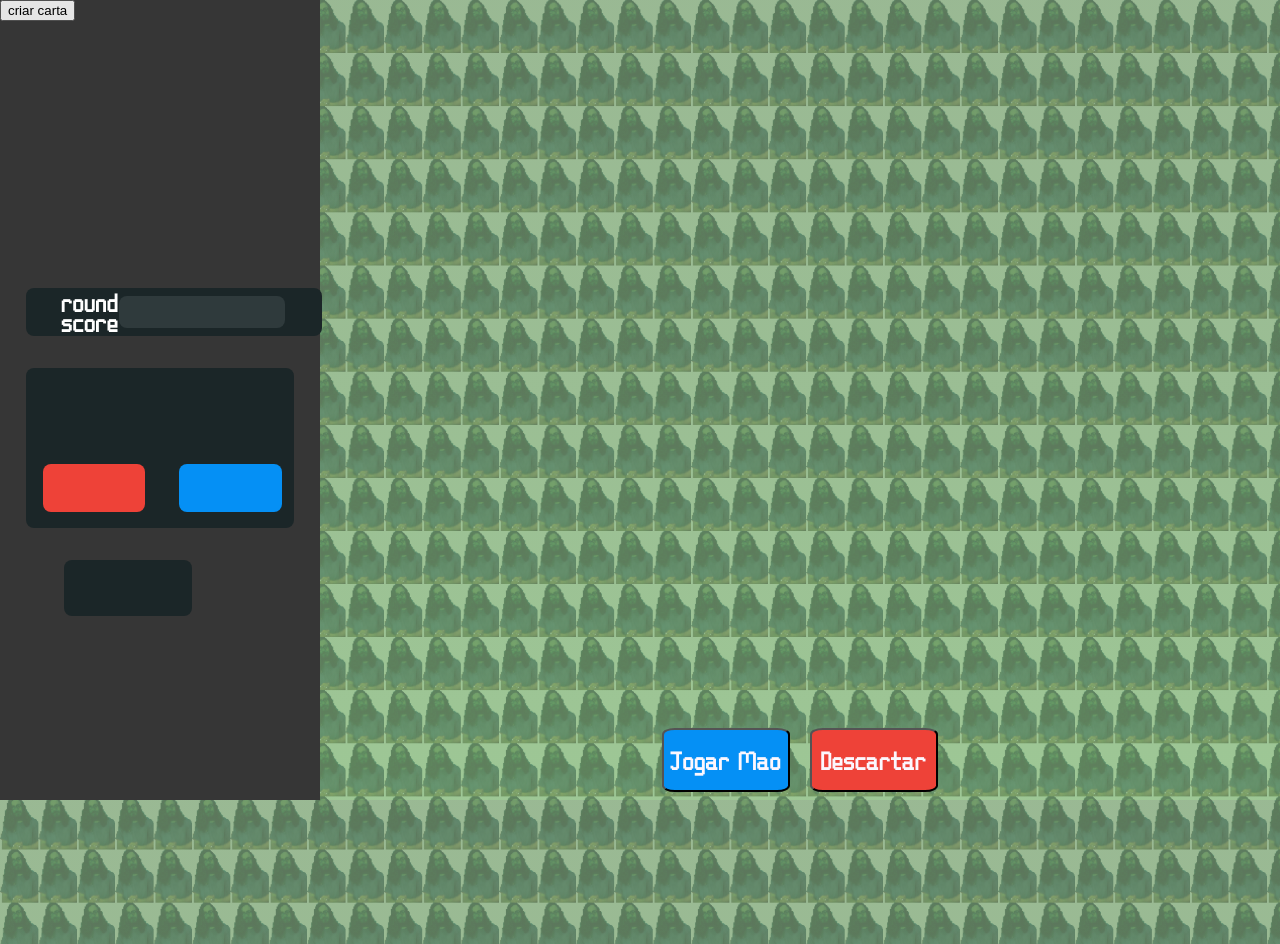
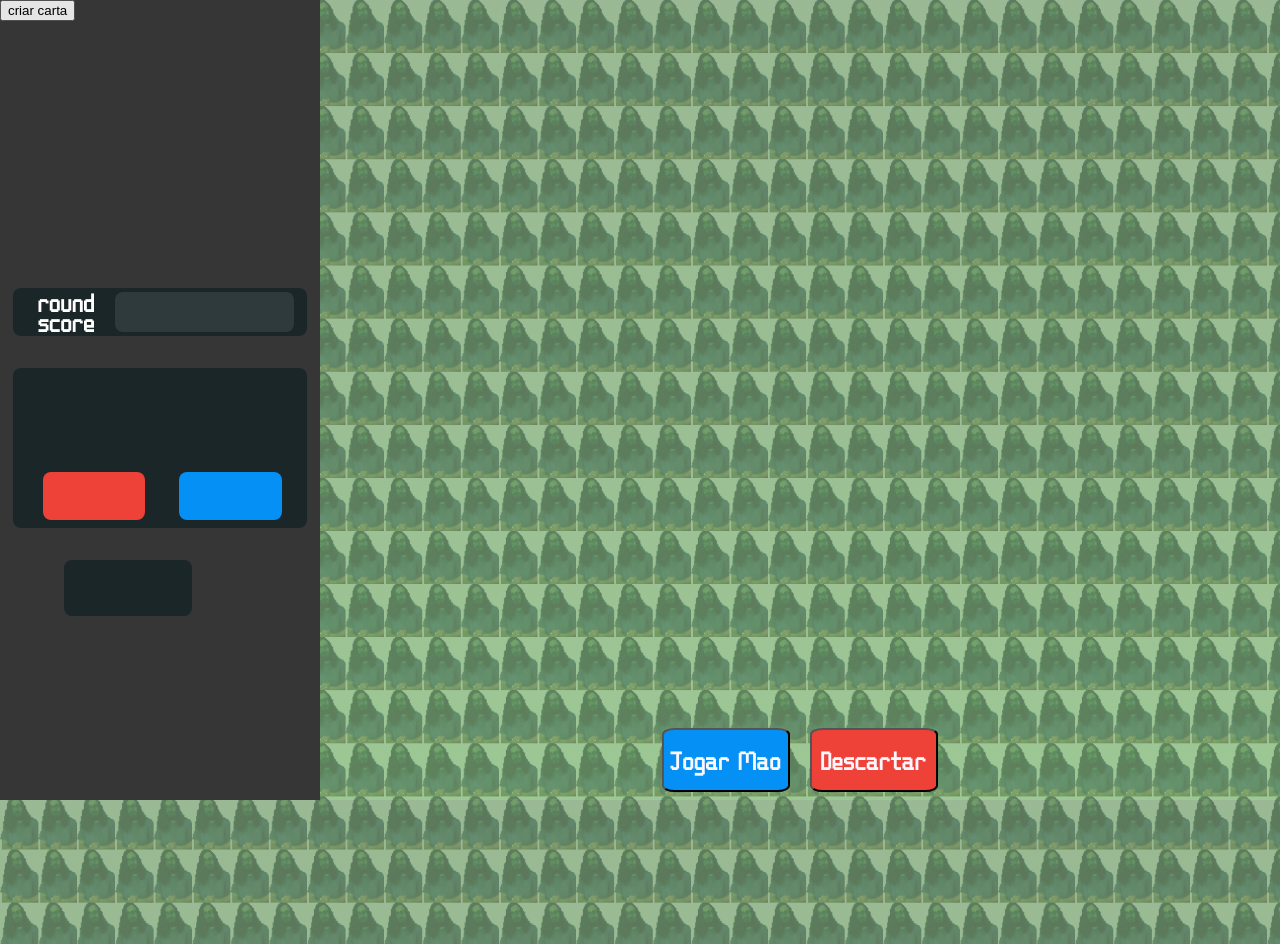
Before and after one commit to klecksfirebr/Abelatro, a plain HTML site: page index.html in a window 1280 px wide. Shown: the top 944 px of the page. Drawn offline with Linux system fonts and the light colour scheme.

Commit message:
ajeitando a merda de CSS q o davi fez esse inutil

```diff
--- a/index.html
+++ b/index.html
@@ -12,22 +12,21 @@
     <div id="blind">
         <button onclick="gerarMao()">criar carta</button>
 
-        <div id="score">
+        <div class ="HUD" id="score">
             <p>round <br> score </p>
             <div id="score2">
 
             </div>
         </div>
-        <div id="caixa">
+        <div class ="HUD" id="caixa">
+            <div class ="HUD" id="abeis">
 
+            </div>
+            <div class ="HUD" id="multiAbel">
+
+            </div>
         </div>
-        <div id="abeis">
-
-        </div>
-        <div id="multiAbel">
-
-        </div>
-        <div id="hands">
+        <div class ="HUD" id="hands">
 
         </div>
     </div>
--- a/style.css
+++ b/style.css
@@ -1,9 +1,9 @@
 
 @font-face {
-  font-family: 'fonteBalatro'; /* A unique name for your font */
-  src: url('./balatroFont.woff2') format('woff2'); /* Path to your WOFF2 font file */
-  font-weight: normal; /* Optional: Define font weight if multiple weights exist */
-  font-style: normal;  /* Optional: Define font style (e.g., italic) */
+  font-family: 'fonteBalatro';
+  src: url('./balatroFont.woff2') format('woff2');
+  font-weight: normal;
+  font-style: normal;
 }
 
 body {
@@ -69,110 +69,71 @@ body {
     justify-content: center;
     align-items: center;
     gap: 20px;
-}
+  }
 
-#multiAbel{
+  /*---------------------------------- HUD blind ------------------------------------  */
+
+  #multiAbel{
     width: 8vw;
     height: 6vh;
-    display: flex;
-    border-radius: 8px;
-    justify-content: center;
-    align-items: flex-end;
     background-color: rgba(238,66,56,255);
-    position: absolute;
-    top: 58vh;
-    left: 1vw;
+    bottom: 1vh;
+    left: 0vw;
     margin-left: 30px;
-}
+  }
+
+  #abeis{
+    width: 8vw;
+    height: 6vh;
+    background-color: rgba(5,144,245,255);
+    bottom: 1vh;
+    left: 9vw;
+    margin-left: 4vw;
+  }
+
 #caixa{
-    width: 21vw;
+    width: 23vw;
     height: 20vh;
-    display: flex;
-    border-radius: 8px;
-    justify-content: center;
-    align-items: flex-end;
     background-color: rgba(27,38,40,255);
-    position: absolute;
     top: 46vh;
-    left: 1vw;
     margin-left: 1vw;
 }
 
 #hands{
     width: 10vw;
     height: 7vh;
-    display: flex;
-    border-radius: 8px;
-    justify-content: center;
-    align-items: flex-end;
     background-color: rgba(27,38,40,255);
-    position: absolute;
-    top: 70vh;
-    left: 4vw;
-    margin-left: 1vw;
-}
-
-#handsT{
-  width: 10vw;
-    height: 7vh;
-    display: flex;
-    border-radius: 8px;
-    justify-content: center;
-    align-items: flex-end;
-    background-color: rgba(47, 58, 60);
-    position: absolute;
     top: 70vh;
     left: 4vw;
     margin-left: 1vw;
 }
 
 #score{
-  width: 20vw;
+  width: 23vw;
   height: 6vh;
-  display: flex;
-  border-radius: 8px;
-  justify-content: center;
-  align-items: center;
-
+  align-items: center !important;
   background-color: rgba(27,38,40,255);
-  position: absolute;
   top: 36vh;
-  left: 1vw;
   margin-left: 1vw;
-  padding: 0 20px;
 }
 
-p{
-  color: white;
-  font-family: "fonteBalatro";
-  font-size: 20px;
-  margin: 0px
-
+#score p{
+  left: 2vw;
+  position: absolute;
 }
 
 #score2{
-  width: 13vw;
-  height: 4vh;
+  width: 14vw;
+  height: 5vh;
   display: flex;
   border-radius: 8px;
   background-color: rgba(47,58,60,255);
-  left: 5vw;
-  bottom: 0.5vw;
+  left: 8vw;
+  position: absolute;
 }
 
-#abeis{
-    width: 8vw;
-    height: 6vh;
-    display: flex;
-    border-radius: 8px;
-    justify-content: center;
-    align-items: flex-end;
-    background-color: rgba(5,144,245,255);
-    position: absolute;
-    top: 58vh;
-    left: 10vw;
-    margin-left: 4vw;
-}
+
+
 
 #Mao{
   background-color:rgba(5,144,245,255);
@@ -181,6 +142,23 @@ p{
 #descartar{
   background-color: rgba(238,66,56,255);
   color:rgba(252,247,254,255);
+}
+
+.HUD{
+  display: flex;
+  border-radius: 8px;
+  justify-content: center;
+  align-items: flex-end;
+  position: absolute;
+}
+
+/* --------------------------------------------------------------------------------------------*/
+p{
+  color: white;
+  font-family: "fonteBalatro";
+  font-size: 20px;
+  margin: 0px
+
 }
 
 .botoes{
```
